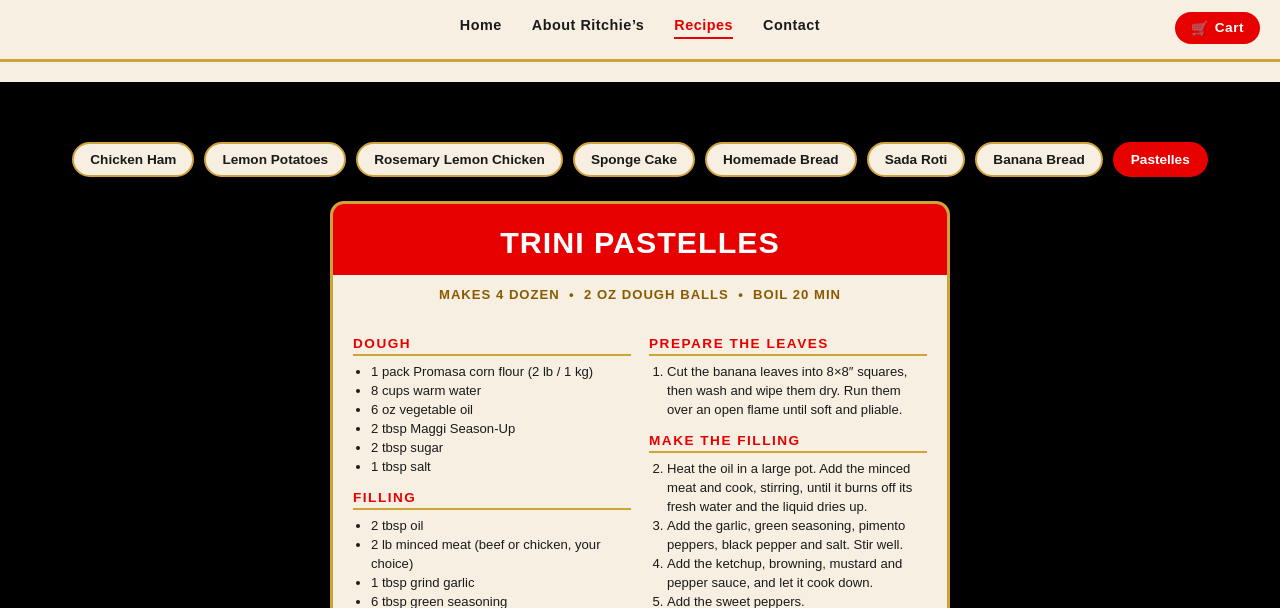
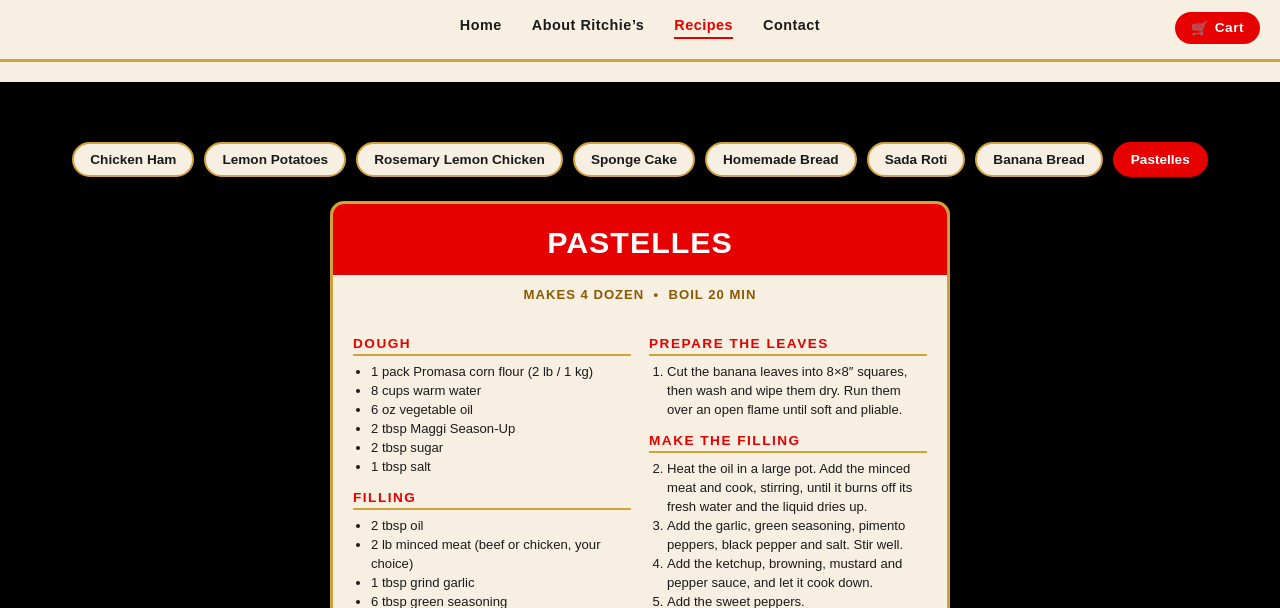
Before and after one commit to vaikivaiInc/ritchies, a plain HTML site: page recipes/pastelles.html in a window 1280 px wide. Shown: the part 187-795 px from the top of the page. Drawn offline with Linux system fonts and the light colour scheme.

Commit message:
Add files via upload

```diff
--- a/recipes/pastelles.html
+++ b/recipes/pastelles.html
@@ -11,12 +11,12 @@
 
   <meta property="og:type" content="website">
   <meta property="og:site_name" content="Ritchie's">
-  <meta property="og:title" content="Trini Pastelles Recipe | Ritchie's">
+  <meta property="og:title" content="Pastelles Recipe | Ritchie's">
   <meta property="og:description" content="Trini pastelles recipe: corn flour (Promasa) dough with a seasoned beef or chicken filling, wrapped in banana leaves and boiled. Makes 4 dozen.">
   <meta property="og:image" content="https://vaikivai.ca/images/Pastelle.jpg">
   <meta property="og:url" content="https://vaikivai.ca/recipes/pastelles.html">
   <meta name="twitter:card" content="summary_large_image">
-  <meta name="twitter:title" content="Trini Pastelles Recipe | Ritchie's">
+  <meta name="twitter:title" content="Pastelles Recipe | Ritchie's">
   <meta name="twitter:description" content="Trini pastelles recipe: corn flour (Promasa) dough with a seasoned beef or chicken filling, wrapped in banana leaves and boiled. Makes 4 dozen.">
   <meta name="twitter:image" content="https://vaikivai.ca/images/Pastelle.jpg">
 
@@ -168,9 +168,9 @@
     </nav>
     <article class="recipe-card" id="pastelles">
       <div class="recipe-card-top">
-        <h1 class="recipe-card-title">Trini Pastelles</h1>
+        <h1 class="recipe-card-title">Pastelles</h1>
       </div>
-      <p class="recipe-card-meta">Makes 4 dozen &nbsp;&bull;&nbsp; 2 oz dough balls &nbsp;&bull;&nbsp; Boil 20 min</p>
+      <p class="recipe-card-meta">Makes 4 dozen &nbsp;&bull;&nbsp; Boil 20 min</p>
 
       <div class="recipe-card-body">
         <div>
```
